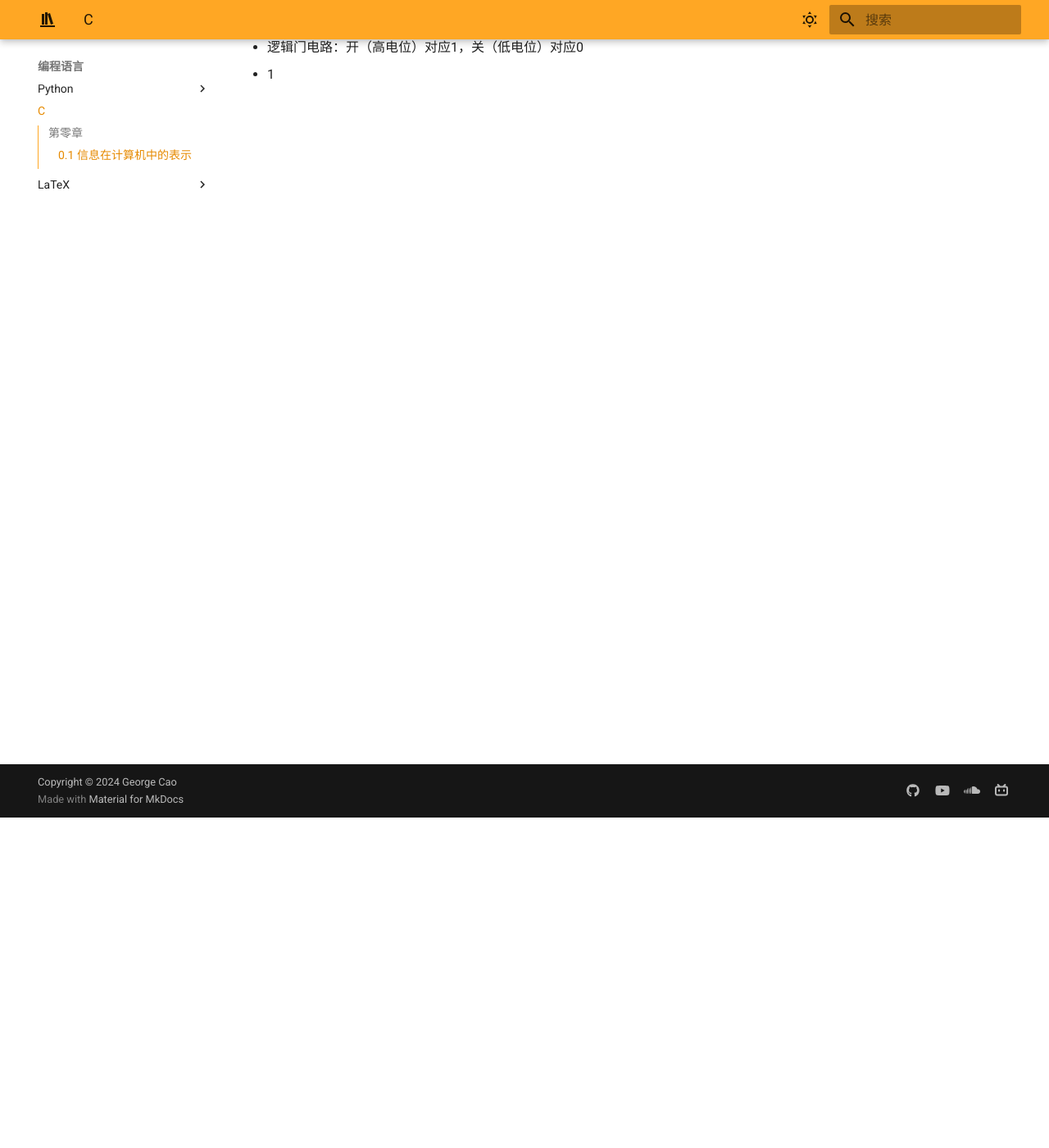
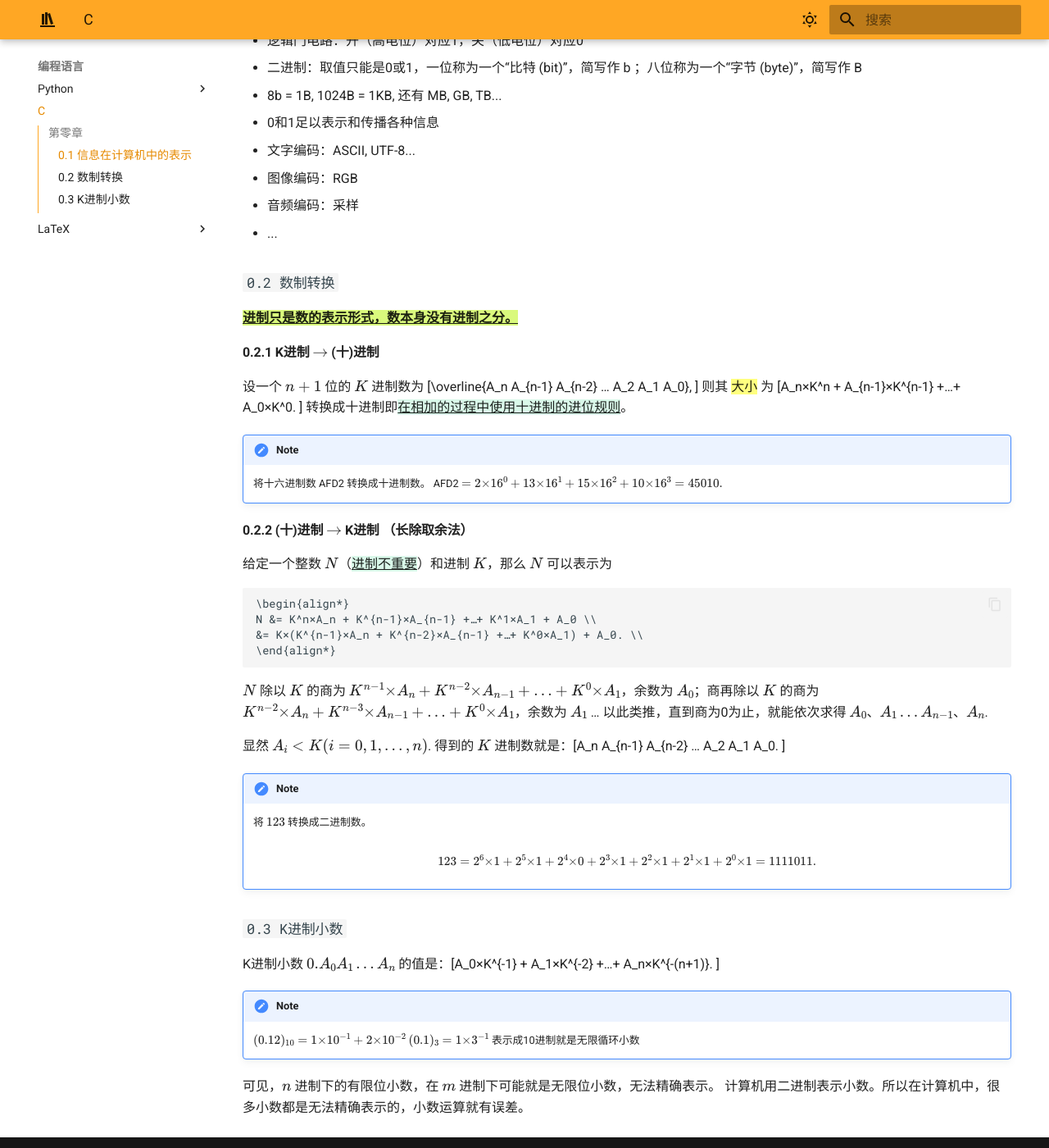
Before and after one commit to GeorgeC6/Notes, an MkDocs documentation site: the page built from docs/Prog-lang/C/C 学习笔记.md, in a window 1280 px wide and 1400 px high, scrolled down 403 px. Shown: the whole window at 82% size. Built offline with MkDocs 1.6.1 and Material for MkDocs 9.7.7, drawn with Linux system fonts in a browser that asks for light colours; comment, search, counter and statistics services are not loaded.

````diff
--- a/docs/Prog-lang/C/C 学习笔记.md
+++ b/docs/Prog-lang/C/C 学习笔记.md
@@ -1,8 +1,58 @@
 ## <center>第零章 </center>
 
-### 0.1 信息在计算机中的表示
+### `0.1 信息在计算机中的表示`
 
-> 用0和1表示各种信息
+- 用0和1表示各种信息
+  - 逻辑门电路：开（高电位）对应1，关（低电位）对应0
+  - 二进制：取值只能是0或1，一位称为一个“比特 (bit)”，简写作 b ；八位称为一个“字节 (byte)”，简写作 B
+  - 8b = 1B, 1024B = 1KB, 还有 MB, GB, TB...
 
-- 逻辑门电路：开（高电位）对应1，关（低电位）对应0
-- 1
+- 0和1足以表示和传播各种信息
+  - 文字编码：ASCII, UTF-8...
+  - 图像编码：RGB
+  - 音频编码：采样
+  - ...
+
+### `0.2 数制转换`
+
+==**{++进制只是数的表示形式，数本身没有进制之分。++}**==
+
+#### 0.2.1 K进制 \(\rightarrow\) (十)进制
+
+设一个 \(n+1\) 位的 \(K\) 进制数为 \[\overline{A_n A_{n-1} A_{n-2} … A_2 A_1 A_0}, \] 则其 ==大小== 为 \[A_n×K^n + A_{n-1}×K^{n-1} +…+ A_0×K^0. \]
+转换成十进制即{++在相加的过程中使用十进制的进位规则++}。
+
+!!! note 例
+    将十六进制数 AFD2 转换成十进制数。
+    AFD2 \( = 2 × 16^0 + 13 × 16^1 + 15 × 16^2 + 10 × 16^3 = 45010. \)
+
+#### 0.2.2 (十)进制 \(\rightarrow\) K进制 （长除取余法）
+
+给定一个整数 \(N\)（{++进制不重要++}）和进制 \(K\)，那么 \(N\) 可以表示为
+
+```math
+\begin{align*}
+N &= K^n×A_n + K^{n-1}×A_{n-1} +…+ K^1×A_1 + A_0 \\
+&= K×(K^{n-1}×A_n + K^{n-2}×A_{n-1} +…+ K^0×A_1) + A_0. \\
+\end{align*}
+```
+
+\(N\) 除以 \(K\) 的商为 \(K^{n-1}×A_n + K^{n-2}×A_{n-1} +…+ K^0×A_1\)，余数为 \(A_0\)；商再除以 \(K\) 的商为 \(K^{n-2}×A_n + K^{n-3}×A_{n-1} +…+ K^0×A_1\)，余数为 \(A_1\) … 以此类推，直到商为0为止，就能依次求得 \(A_0、A_1…A_{n-1}、A_n\).
+
+显然 \(A_i < K (i = 0,1,…,n) \). 得到的 \(K\) 进制数就是：\[A_n A_{n-1} A_{n-2} … A_2 A_1 A_0. \]
+
+!!! note 例
+    将 \(123\) 转换成二进制数。
+
+    \[123 = 2^6×1 + 2^5×1 + 2^4×0 + 2^3×1 + 2^2×1 + 2^1×1 + 2^0×1 = 1111011. \]
+
+### `0.3 K进制小数`
+
+K进制小数 \(0.A_0 A_1 …A_n\) 的值是：\[A_0×K^{-1} + A_1×K^{-2} +…+ A_n×K^{-(n+1)}. \]
+
+!!! note 例
+    \((0.12)_{10} = 1 × 10^{-1} + 2 × 10^{-2} \)
+    \((0.1)_3 = 1 × 3^{-1} \) 表示成10进制就是无限循环小数
+
+可见，\(n\) 进制下的有限位小数，在 \(m\) 进制下可能就是无限位小数，无法精确表示。
+计算机用二进制表示小数。所以在计算机中，很多小数都是无法精确表示的，小数运算就有误差。
````
Also changed, not shown: docs/Music/index.md (+1 -1 lines), 2 other files.
